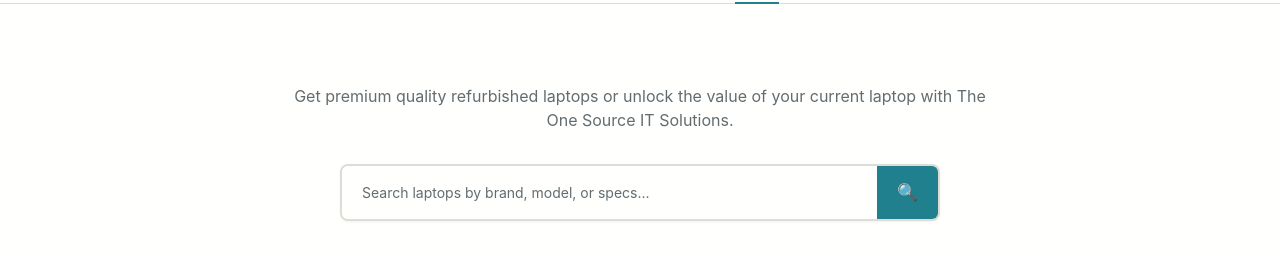
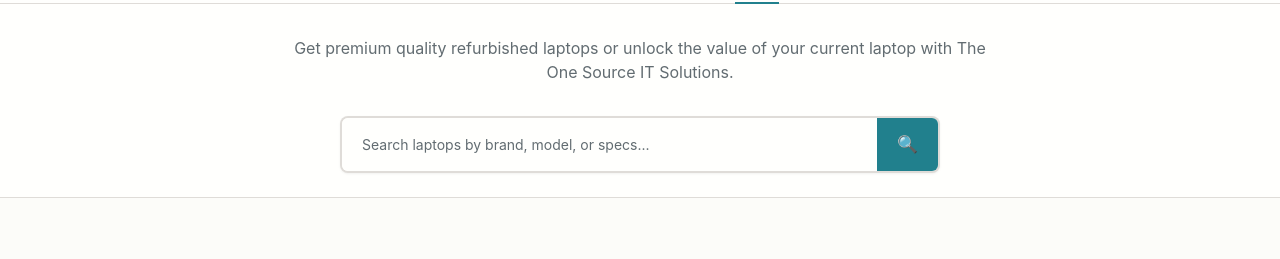
Before and after one commit to rajmohanacharya/tosit5, a plain HTML site: page index.html in a window 1280 px wide. Shown: the part 73-332 px from the top of the page. Drawn offline with Linux system fonts and the light colour scheme; a web font is replaced by a local one.

Commit message:
Update style.css

```diff
--- a/style.css
+++ b/style.css
@@ -881,7 +881,7 @@
 
 /* Section Styling */
 .section {
- padding: 64px 0;
+ padding: 40px 0;
  background: var(--color-background);
 }
 
@@ -907,7 +907,7 @@
 /* Hero Section */
 .hero {
  background: var(--color-surface);
- padding: 80px 0;
+ padding: 32px 0 24px 0;
  text-align: center;
  border-bottom: 1px solid var(--color-border);
 }
```
